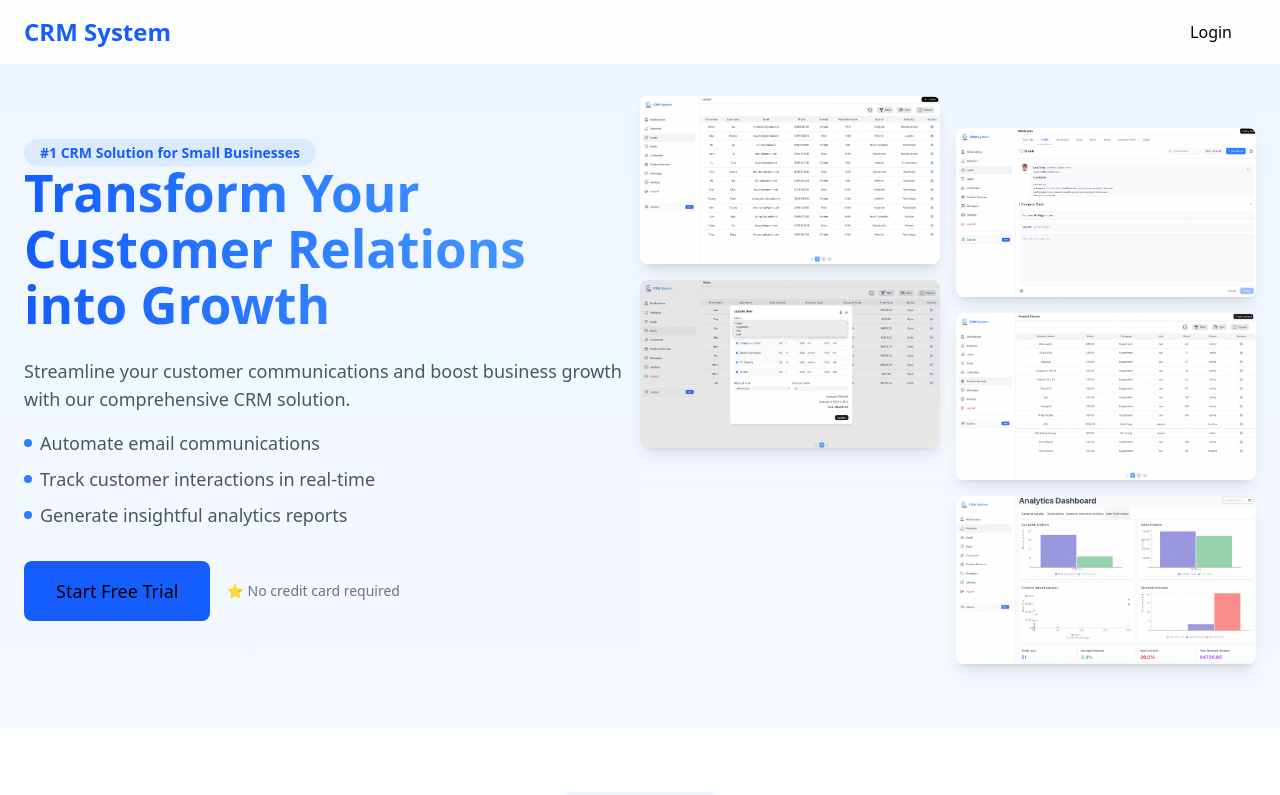
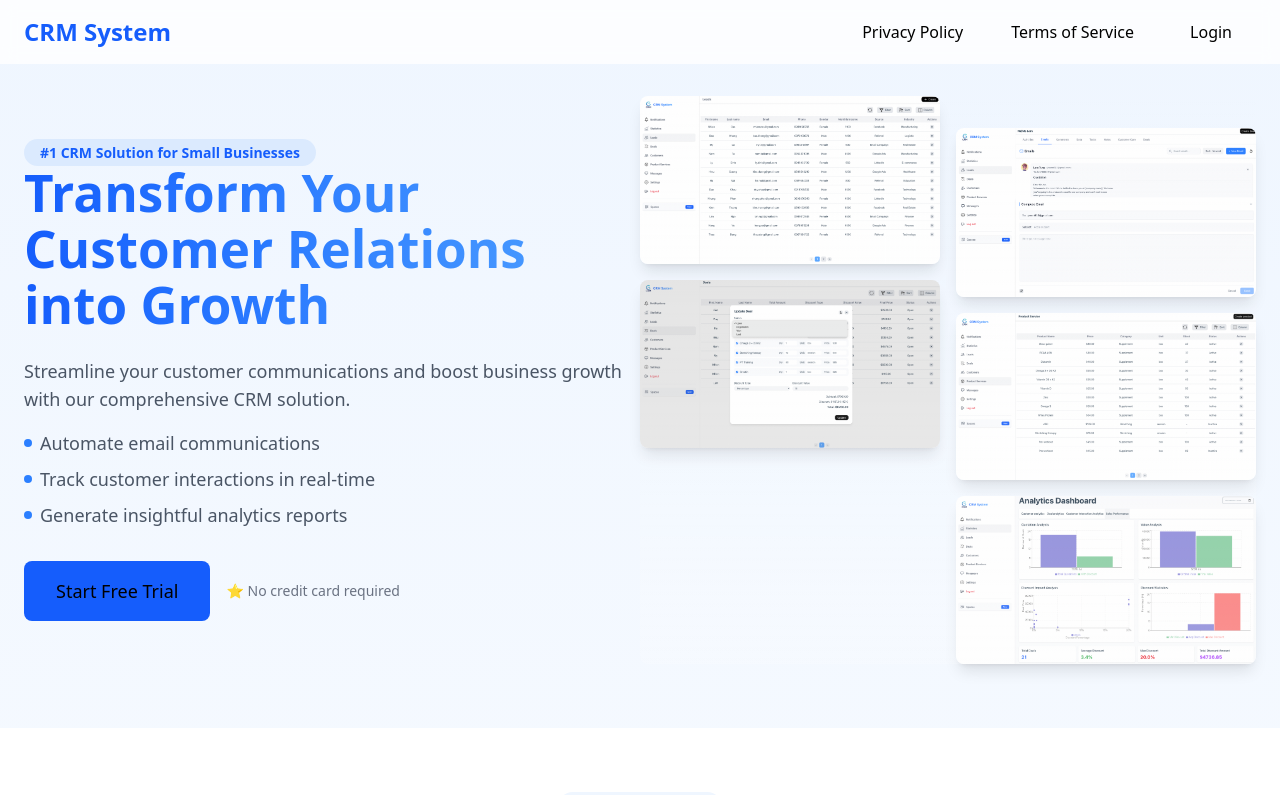
Before and after one commit to LamT0305/crm-frontend, a React (Vite) app: page / in a window 1280 px wide. Shown: the top 795 px of the page. Built offline with nearby package versions, Linux system fonts and the light colour scheme.

Commit message:
Display privacy policy in homepage

```diff
--- a/src/pages/LandingPage.jsx
+++ b/src/pages/LandingPage.jsx
@@ -15,6 +15,18 @@ function LandingPage() {
           CRM System
         </div>
         <div className="space-x-4">
+          <Link
+            to="/privacy"
+            className="px-4 py-2 text-gray-600 hover:text-blue-600 transition-all duration-300"
+          >
+            Privacy Policy
+          </Link>
+          <Link
+            to="/terms"
+            className="px-4 py-2 text-gray-600 hover:text-blue-600 transition-all duration-300"
+          >
+            Terms of Service
+          </Link>
           <Link
             to="/login"
             className="px-6 py-2 text-blue-600 hover:text-blue-700 hover:bg-blue-50 rounded-lg transition-all duration-300"
```
